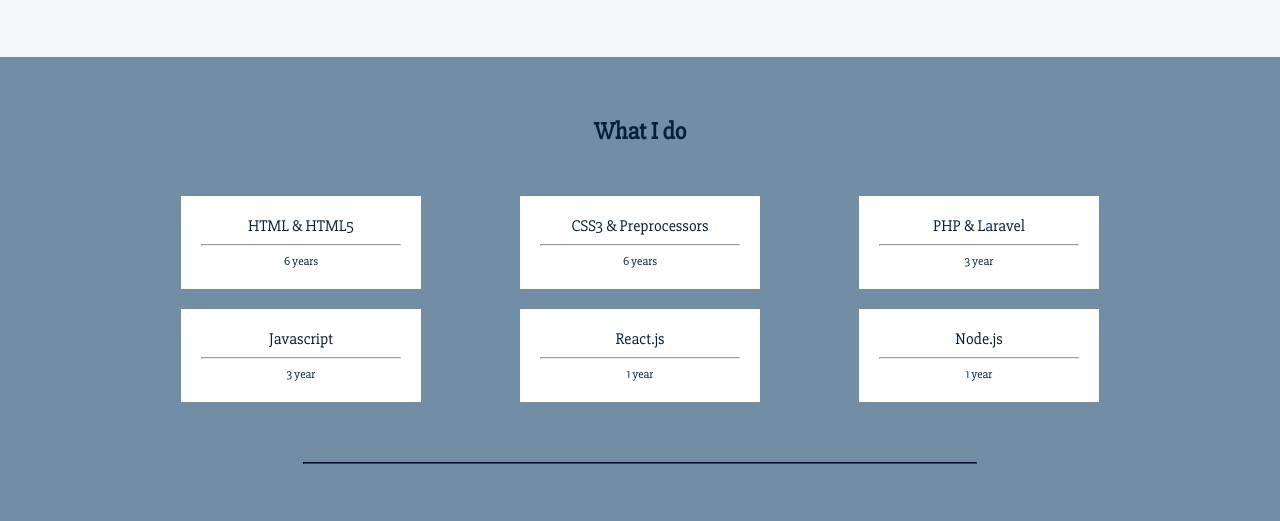
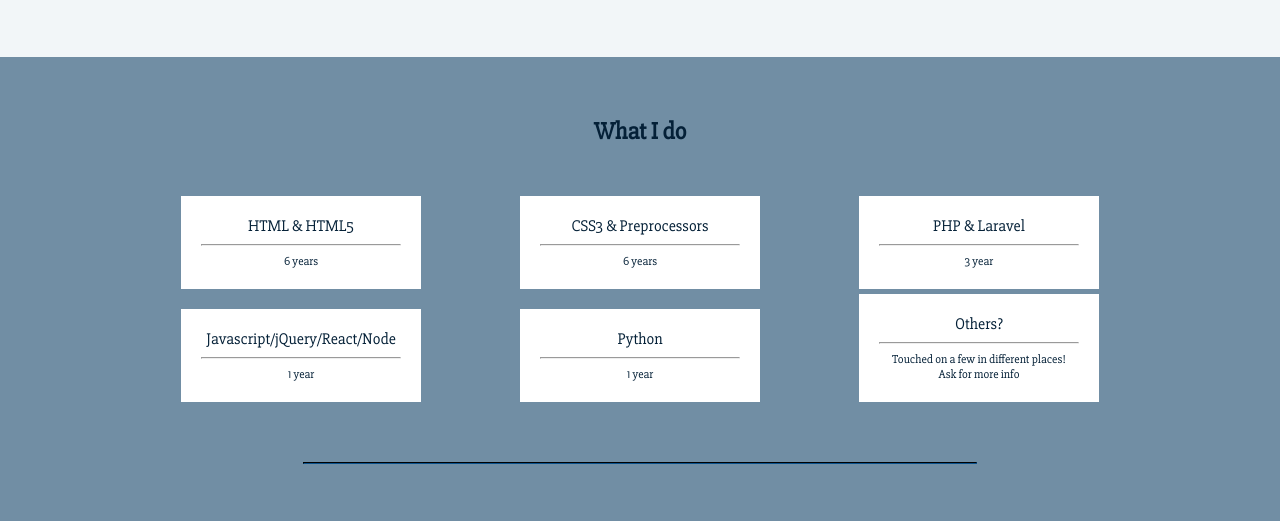
Before and after one commit to Joxxorz/JockWebsite, a plain HTML site: page index.html in a window 1280 px wide. Shown: the part 198-719 px from the top of the page. Drawn offline with Linux system fonts and the light colour scheme.

Commit message:
Updated the text on the site

```diff
--- a/index.html
+++ b/index.html
@@ -48,24 +48,24 @@
                       </span>
                     </li>
                     <li>
-                      Javascript
-                      <hr />
-                      <span class="subtext">
-                          3 year
-                      </span>
-                    </li>
-                    <li>
-                      React.js
+                      Javascript/jQuery/React/Node
                       <hr />
                       <span class="subtext">
                           1 year
                       </span>
                     </li>
                     <li>
-                      Node.js
+                      Python
                       <hr />
                       <span class="subtext">
                           1 year
+                      </span>
+                    </li>
+                    <li>
+                      Others?
+                      <hr />
+                      <span class="subtext">
+                          Touched on a few in different places!<br />Ask for more info
                       </span>
                     </li>
                 </ul>
```
